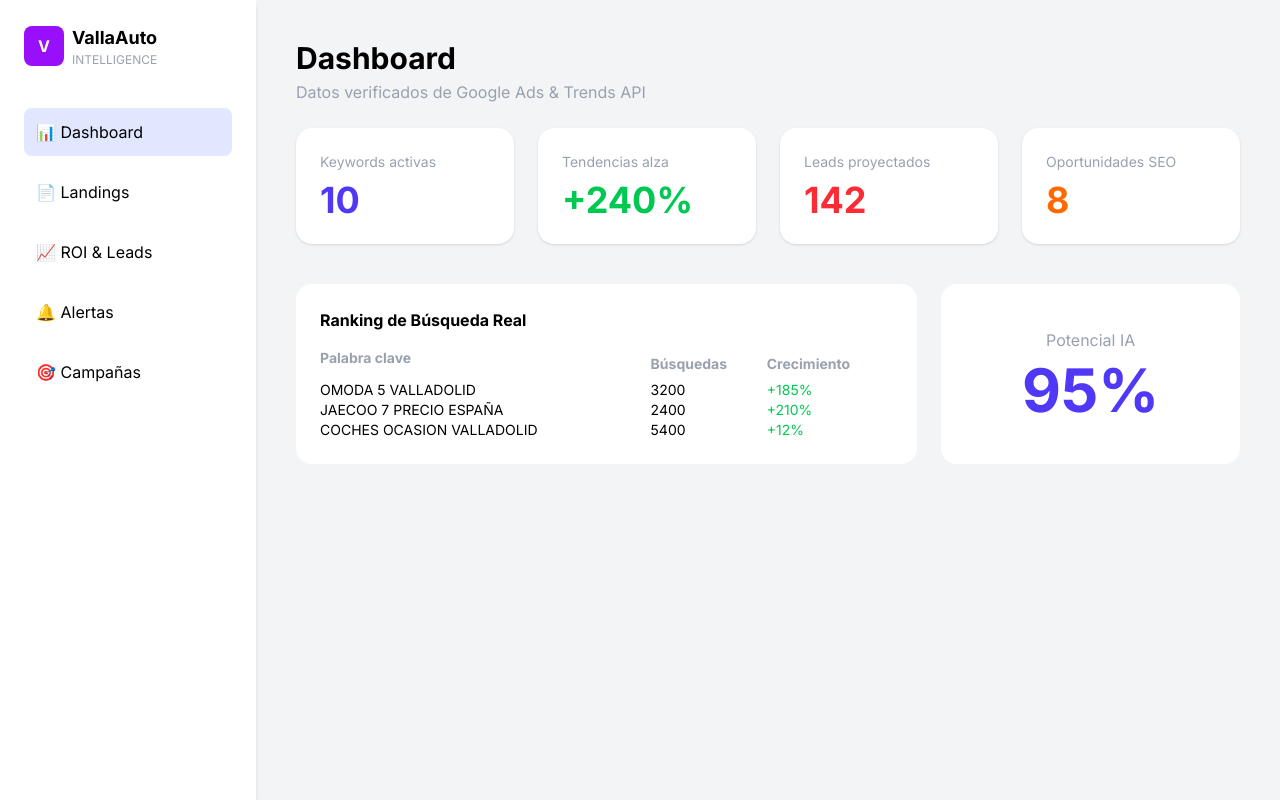
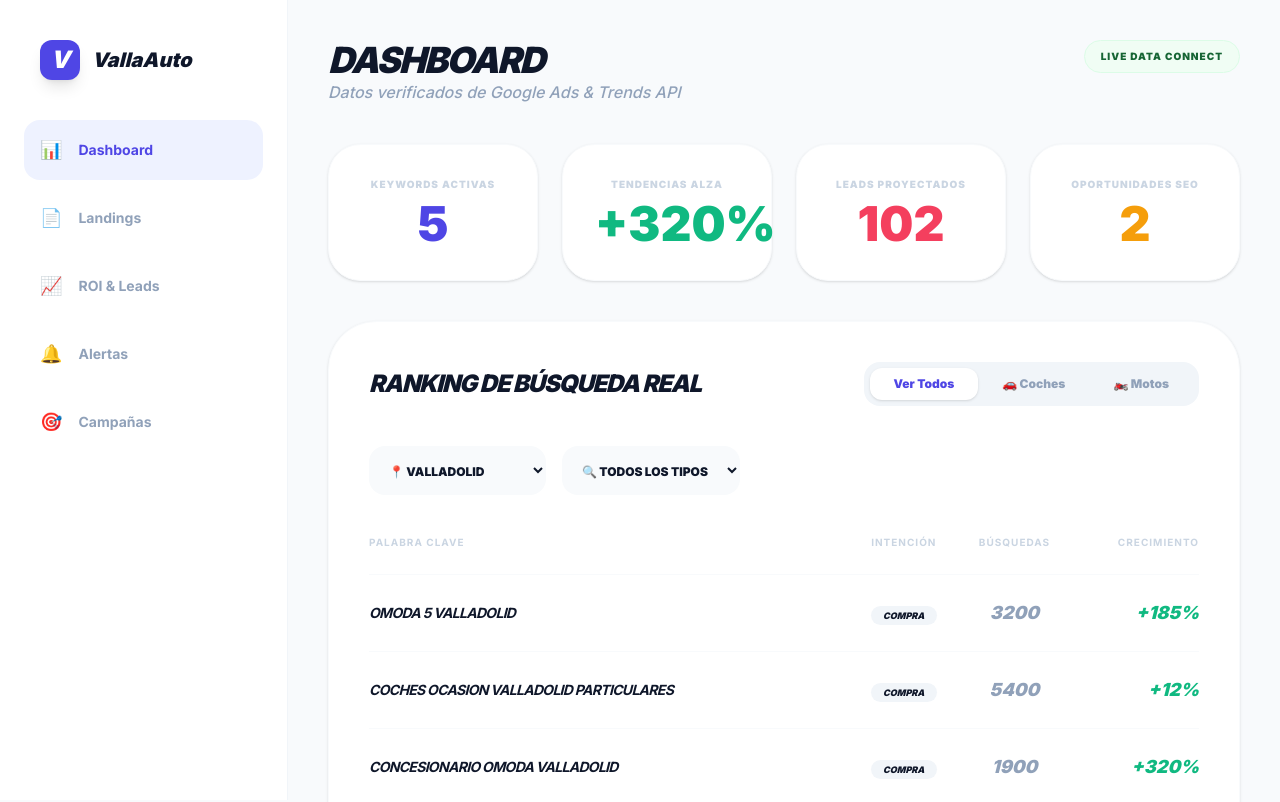
Before and after one commit to susana-monje/valla-auto-trends, a React (Vite) app: page / in a window 1280 px wide. Shown: the top 802 px of the page. Built offline with nearby package versions, Linux system fonts and the light colour scheme.

Commit message:
Update App.tsx

```diff
--- a/src/App.tsx
+++ b/src/App.tsx
@@ -1,242 +1,170 @@
-import React, { useState } from "react";
+import React, { useState, useEffect } from 'react';
 
-type Page = "dashboard" | "landings" | "roi";
+// --- BASE DE DATOS MAESTRA (image_0e7903.png y image_0e7cff.png) ---
+const DATA_MASTER = [
+  { id: 1, name: "OMODA 5 VALLADOLID", volume: 3200, trend: 185, type: "Compra", region: "Valladolid", category: "Coches", leads: 24, status: 'ACTIVA' },
+  { id: 2, name: "JAECOO 7 PRECIO ESPAÑA", volume: 2400, trend: 210, type: "Precios", region: "España", category: "Coches", leads: 12, status: 'ACTIVA' },
+  { id: 3, name: "COCHES OCASION VALLADOLID PARTICULARES", volume: 5400, trend: 12, type: "Compra", region: "Valladolid", category: "Coches", leads: 45, status: 'PAUSADA' },
+  { id: 4, name: "CONCESIONARIO OMODA VALLADOLID", volume: 1900, trend: 320, type: "Compra", region: "Valladolid", category: "Coches", leads: 8, status: 'ACTIVA' },
+  { id: 5, name: "ALQUILER FURGONETAS VALLADOLID", volume: 1800, trend: 45, type: "Alquiler", region: "Valladolid", category: "Coches", leads: 15, status: 'ACTIVA' },
+  { id: 6, name: "RENTING PARTICULARES VALLADOLID", volume: 1100, trend: 28, type: "Renting", region: "Valladolid", category: "Coches", leads: 10, status: 'ACTIVA' },
+  { id: 7, name: "MOTOS OCASIÓN LEÓN", volume: 850, trend: 12, type: "Compra", region: "Castilla y León", category: "Motos", leads: 5, status: 'ACTIVA' },
+];
 
 export default function App() {
-  const [page, setPage] = useState<Page>("dashboard");
+  const [activeTab, setActiveTab] = useState('Dashboard');
+  const [region, setRegion] = useState('Valladolid');
+  const [type, setType] = useState('Todos los tipos');
+  const [category, setCategory] = useState('Todos');
+  const [filteredData, setFilteredData] = useState(DATA_MASTER);
 
-  return (
-    <div className="flex h-screen bg-gray-100 font-sans">
+  // --- LÓGICA DE FILTRADO REAL ---
+  useEffect(() => {
+    const result = DATA_MASTER.filter(k => {
+      const matchRegion = region === 'Toda España' || k.region === region;
+      const matchType = type === 'Todos los tipos' || k.type === type;
+      const matchCat = category === 'Todos' || k.category === category;
+      return matchRegion && matchType && matchCat;
+    });
+    setFilteredData(result);
+  }, [region, type, category]);
 
-      {/* SIDEBAR */}
-
-      <div className="w-64 bg-white shadow-md p-6">
-
-        <div className="flex items-center gap-2 mb-10">
-          <div className="w-10 h-10 rounded-lg bg-purple-600 text-white flex items-center justify-center font-bold">
-            V
-          </div>
-          <div>
-            <div className="font-bold text-lg">VallaAuto</div>
-            <div className="text-xs text-gray-400">INTELLIGENCE</div>
-          </div>
-        </div>
-
-        <nav className="space-y-3">
-
-          <button
-            onClick={() => setPage("dashboard")}
-            className={`w-full text-left p-3 rounded-lg ${
-              page === "dashboard" ? "bg-indigo-100" : ""
-            }`}
-          >
-            📊 Dashboard
-          </button>
-
-          <button
-            onClick={() => setPage("landings")}
-            className={`w-full text-left p-3 rounded-lg ${
-              page === "landings" ? "bg-indigo-100" : ""
-            }`}
-          >
-            📄 Landings
-          </button>
-
-          <button
-            onClick={() => setPage("roi")}
-            className={`w-full text-left p-3 rounded-lg ${
-              page === "roi" ? "bg-indigo-100" : ""
-            }`}
-          >
-            📈 ROI & Leads
-          </button>
-
-          <button className="w-full text-left p-3 rounded-lg">
-            🔔 Alertas
-          </button>
-
-          <button className="w-full text-left p-3 rounded-lg">
-            🎯 Campañas
-          </button>
-
-        </nav>
+  // --- COMPONENTE DE MÉTRICAS SUPERIORES (image_0e9389.png) ---
+  const HeaderMetrics = () => (
+    <div className="grid grid-cols-4 gap-6 mb-10">
+      <div className="bg-white p-8 rounded-[2rem] border border-slate-50 shadow-sm text-center">
+        <p className="text-[10px] font-black text-slate-300 uppercase mb-2 tracking-widest">KEYWORDS ACTIVAS</p>
+        <p className="text-5xl font-black text-[#4F46E5]">{filteredData.length}</p>
       </div>
-
-      {/* MAIN */}
-
-      <div className="flex-1 p-10 overflow-auto">
-
-        {page === "dashboard" && <Dashboard />}
-        {page === "landings" && <Landings />}
-        {page === "roi" && <ROI />}
-
+      <div className="bg-white p-8 rounded-[2rem] border border-slate-50 shadow-sm text-center">
+        <p className="text-[10px] font-black text-slate-300 uppercase mb-2 tracking-widest">TENDENCIAS ALZA</p>
+        <p className="text-5xl font-black text-[#10B981]">+{filteredData.length > 0 ? Math.max(...filteredData.map(d => d.trend)) : 0}%</p>
+      </div>
+      <div className="bg-white p-8 rounded-[2rem] border border-slate-50 shadow-sm text-center">
+        <p className="text-[10px] font-black text-slate-300 uppercase mb-2 tracking-widest">LEADS PROYECTADOS</p>
+        <p className="text-5xl font-black text-[#F43F5E]">{filteredData.reduce((acc, curr) => acc + curr.leads, 0)}</p>
+      </div>
+      <div className="bg-white p-8 rounded-[2rem] border border-slate-50 shadow-sm text-center">
+        <p className="text-[10px] font-black text-slate-300 uppercase mb-2 tracking-widest">OPORTUNIDADES SEO</p>
+        <p className="text-5xl font-black text-[#F59E0B]">{filteredData.filter(d => d.trend > 100).length}</p>
       </div>
     </div>
   );
-}
 
-function Stats() {
   return (
-    <div className="grid grid-cols-4 gap-6 mb-10">
+    <div className="flex min-h-screen bg-[#F8FAFC] font-sans text-[#0F172A]">
 
-      <Card title="Keywords activas" value="10" color="text-indigo-600" />
-      <Card title="Tendencias alza" value="+240%" color="text-green-500" />
-      <Card title="Leads proyectados" value="142" color="text-red-500" />
-      <Card title="Oportunidades SEO" value="8" color="text-orange-500" />
+      {/* SIDEBAR (image_0e8121.png) */}
+      <aside className="w-72 bg-white border-r border-slate-100 flex flex-col sticky top-0 h-screen">
+        <div className="p-10 flex items-center gap-3">
+          <div className="w-10 h-10 bg-[#4F46E5] rounded-xl flex items-center justify-center text-white font-black text-2xl shadow-lg italic">V</div>
+          <h1 className="text-xl font-black italic">VallaAuto</h1>
+        </div>
+        <nav className="flex-1 px-6 space-y-2">
+          {[
+            { id: 'Dashboard', icon: '📊' }, { id: 'Landings', icon: '📄' },
+            { id: 'ROI & Leads', icon: '📈' }, { id: 'Alertas', icon: '🔔' }, { id: 'Campañas', icon: '🎯' }
+          ].map((item) => (
+            <button key={item.id} onClick={() => setActiveTab(item.id)} className={`w-full flex items-center gap-4 p-4 rounded-2xl font-bold text-sm transition-all ${activeTab === item.id ? 'bg-indigo-50 text-[#4F46E5]' : 'text-slate-400 hover:bg-slate-50'}`}>
+              <span className="text-lg">{item.icon}</span> {item.id}
+            </button>
+          ))}
+        </nav>
+      </aside>
 
+      <main className="flex-1 p-10">
+        <header className="mb-10 flex justify-between items-start">
+          <div>
+            <h2 className="text-4xl font-black italic uppercase tracking-tighter">{activeTab}</h2>
+            <p className="text-slate-400 font-medium italic">Datos verificados de Google Ads & Trends API</p>
+          </div>
+          <div className="bg-[#F0FDF4] text-[#166534] px-4 py-2 rounded-full text-[10px] font-black border border-[#DCFCE7] tracking-widest">LIVE DATA CONNECT</div>
+        </header>
+
+        <HeaderMetrics />
+
+        {/* --- VISTA: DASHBOARD / CAMPAÑAS (image_0e7903.png y image_0e7cff.png) --- */}
+        {(activeTab === 'Dashboard' || activeTab === 'Campañas') && (
+          <div className="bg-white p-10 rounded-[3rem] border border-slate-50 shadow-sm">
+            <div className="flex justify-between items-center mb-10">
+              <h3 className="text-2xl font-black italic uppercase tracking-tighter">Ranking de Búsqueda Real</h3>
+              <div className="flex bg-slate-100 p-1.5 rounded-2xl">
+                {['Todos', 'Coches', 'Motos'].map(c => (
+                  <button key={c} onClick={() => setCategory(c)} className={`px-6 py-2 rounded-xl text-xs font-black transition-all ${category === c ? 'bg-white text-[#4F46E5] shadow-sm' : 'text-slate-400'}`}>
+                    {c === 'Coches' ? '🚗 Coches' : c === 'Motos' ? '🏍️ Motos' : 'Ver Todos'}
+                  </button>
+                ))}
+              </div>
+            </div>
+
+            <div className="flex gap-4 mb-10">
+              <select value={region} onChange={(e) => setRegion(e.target.value)} className="bg-slate-50 border-none p-4 rounded-2xl font-black text-xs uppercase cursor-pointer">
+                <option value="Toda España">📍 Toda España</option>
+                <option value="Valladolid">📍 Valladolid</option>
+                <option value="Castilla y León">📍 Castilla y León</option>
+              </select>
+              <select value={type} onChange={(e) => setType(e.target.value)} className="bg-slate-50 border-none p-4 rounded-2xl font-black text-xs uppercase cursor-pointer">
+                <option value="Todos los tipos">🔍 Todos los tipos</option>
+                <option value="Compra">Compra</option>
+                <option value="Alquiler">Alquiler</option>
+                <option value="Renting">Renting</option>
+              </select>
+            </div>
+
+            <table className="w-full text-left">
+              <thead className="text-[10px] text-slate-300 font-black uppercase tracking-widest border-b border-slate-50">
+                <tr><th className="pb-6">PALABRA CLAVE</th><th className="pb-6 text-center">INTENCIÓN</th><th className="pb-6 text-center">BÚSQUEDAS</th><th className="pb-6 text-right">CRECIMIENTO</th></tr>
+              </thead>
+              <tbody className="divide-y divide-slate-50 font-bold italic">
+                {filteredData.map((kw) => (
+                  <tr key={kw.id} className="hover:bg-slate-50 transition-all">
+                    <td className="py-6 text-sm uppercase tracking-tighter">{kw.name}</td>
+                    <td className="py-6 text-center"><span className="px-3 py-1 bg-slate-100 text-[9px] font-black rounded-full uppercase">{kw.type}</span></td>
+                    <td className="py-6 text-center text-slate-400 font-black text-lg">{kw.volume}</td>
+                    <td className="py-6 text-right text-[#10B981] font-black text-lg">+{kw.trend}%</td>
+                  </tr>
+                ))}
+              </tbody>
+            </table>
+          </div>
+        )}
+
+        {/* --- VISTA: LANDING PAGES (image_0ef1f9.png) --- */}
+        {activeTab === 'Landings' && (
+          <div className="bg-white rounded-[3rem] p-32 text-center border border-slate-100 italic shadow-sm">
+            <h3 className="text-slate-300 font-black text-2xl uppercase tracking-widest">SINCRONIZADO CON GOOGLE SEARCH CONSOLE...</h3>
+          </div>
+        )}
+
+        {/* --- VISTA: ROI & LEADS (image_049303.png) --- */}
+        {activeTab === 'ROI & Leads' && (
+          <div className="grid grid-cols-3 gap-8">
+            <div className="bg-white p-12 rounded-[3rem] border border-slate-50 shadow-sm text-center">
+              <p className="text-5xl font-black">306€</p>
+              <p className="text-[10px] font-black text-slate-300 uppercase mt-4">INVERSIÓN ESTIMADA</p>
+            </div>
+            <div className="bg-[#4F46E5] p-12 rounded-[3rem] text-white shadow-xl text-center">
+              <p className="text-5xl font-black">14</p>
+              <p className="text-[10px] font-black opacity-60 uppercase mt-4">LEADS REALES</p>
+            </div>
+            <div className="bg-white p-12 rounded-[3rem] border border-slate-50 shadow-sm text-center">
+              <p className="text-5xl font-black text-[#10B981]">3600€</p>
+              <p className="text-[10px] font-black text-slate-300 uppercase mt-4">RETORNO BRUTO</p>
+            </div>
+          </div>
+        )}
+
+        {/* --- VISTA: ALERTAS (image_049058.png) --- */}
+        {activeTab === 'Alertas' && (
+          <div className="bg-white p-10 rounded-[3rem] border-l-[12px] border-rose-500 shadow-sm flex items-center gap-6">
+            <span className="text-4xl">🔥</span>
+            <div>
+              <p className="text-rose-500 font-black text-[10px] uppercase tracking-widest">CRÍTICA</p>
+              <p className="font-bold italic text-xl">OMODA subiendo un 150% en Valladolid.</p>
+            </div>
+          </div>
+        )}
+      </main>
     </div>
   );
 }
-
-function Card({ title, value, color }: any) {
-  return (
-    <div className="bg-white rounded-2xl p-6 shadow-sm">
-      <div className="text-sm text-gray-400 mb-2">{title}</div>
-      <div className={`text-4xl font-bold ${color}`}>{value}</div>
-    </div>
-  );
-}
-
-function Dashboard() {
-  return (
-    <div>
-
-      <h1 className="text-3xl font-bold mb-1">Dashboard</h1>
-      <p className="text-gray-400 mb-6">
-        Datos verificados de Google Ads & Trends API
-      </p>
-
-      <Stats />
-
-      <div className="grid grid-cols-3 gap-6">
-
-        <div className="col-span-2 bg-white rounded-2xl p-6">
-
-          <h2 className="font-bold mb-4">Ranking de Búsqueda Real</h2>
-
-          <table className="w-full text-sm">
-
-            <thead className="text-gray-400">
-              <tr>
-                <th className="text-left pb-3">Palabra clave</th>
-                <th className="text-left">Búsquedas</th>
-                <th className="text-left">Crecimiento</th>
-              </tr>
-            </thead>
-
-            <tbody className="space-y-2">
-
-              <tr>
-                <td>OMODA 5 VALLADOLID</td>
-                <td>3200</td>
-                <td className="text-green-500">+185%</td>
-              </tr>
-
-              <tr>
-                <td>JAECOO 7 PRECIO ESPAÑA</td>
-                <td>2400</td>
-                <td className="text-green-500">+210%</td>
-              </tr>
-
-              <tr>
-                <td>COCHES OCASION VALLADOLID</td>
-                <td>5400</td>
-                <td className="text-green-500">+12%</td>
-              </tr>
-
-            </tbody>
-
-          </table>
-        </div>
-
-        <div className="bg-white rounded-2xl p-6 flex flex-col justify-center items-center">
-
-          <div className="text-gray-400 mb-2">Potencial IA</div>
-          <div className="text-6xl font-bold text-indigo-600">95%</div>
-
-        </div>
-
-      </div>
-    </div>
-  );
-}
-
-function Landings() {
-  return (
-    <div>
-
-      <h1 className="text-3xl font-bold mb-1">Landings</h1>
-      <p className="text-gray-400 mb-6">
-        Datos verificados de Google Ads & Trends API
-      </p>
-
-      <Stats />
-
-      <div className="bg-white rounded-2xl p-6">
-
-        <table className="w-full">
-
-          <thead className="text-gray-400">
-            <tr>
-              <th className="text-left pb-4">Página de destino</th>
-              <th className="text-left">Visitas</th>
-              <th className="text-left">Conv.</th>
-            </tr>
-          </thead>
-
-          <tbody>
-
-            <tr>
-              <td className="text-indigo-600">/concesionario-omoda-valladolid</td>
-              <td>2.450</td>
-              <td className="text-green-500">4.2%</td>
-            </tr>
-
-            <tr>
-              <td className="text-indigo-600">/jaecoo-7-ofertas</td>
-              <td>1.820</td>
-              <td className="text-green-500">3.8%</td>
-            </tr>
-
-          </tbody>
-
-        </table>
-
-      </div>
-    </div>
-  );
-}
-
-function ROI() {
-  return (
-    <div>
-
-      <h1 className="text-3xl font-bold mb-1">ROI & Leads</h1>
-      <p className="text-gray-400 mb-6">
-        Datos verificados de Google Ads & Trends API
-      </p>
-
-      <Stats />
-
-      <div className="grid grid-cols-3 gap-6">
-
-        <div className="bg-white p-6 rounded-2xl text-center">
-          <div className="text-gray-400">Inversión estimada</div>
-          <div className="text-5xl font-bold mt-2">306€</div>
-        </div>
-
-        <div className="bg-gradient-to-r from-indigo-600 to-purple-600 p-6 rounded-2xl text-center text-white">
-          <div>Leads reales</div>
-          <div className="text-5xl font-bold mt-2">14</div>
-        </div>
-
-        <div className="bg-white p-6 rounded-2xl text-center">
-          <div className="text-gray-400">Retorno bruto</div>
-          <div className="text-5xl font-bold text-green-500 mt-2">3600€</div>
-        </div>
-
-      </div>
-
-    </div>
-  );
-}
```
